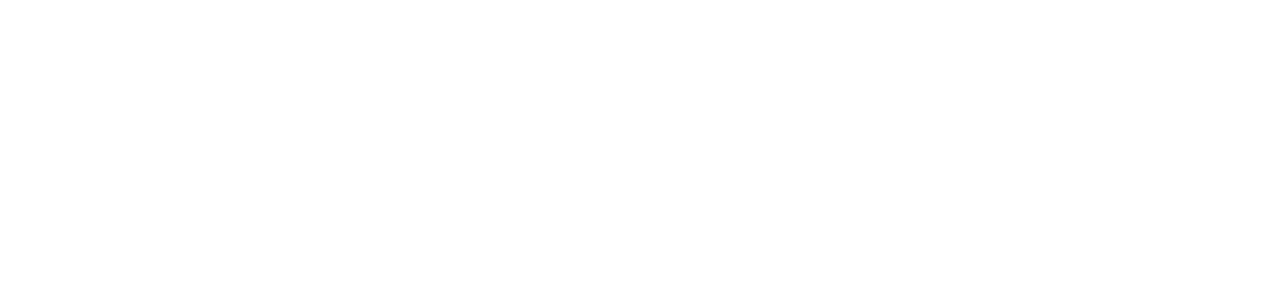
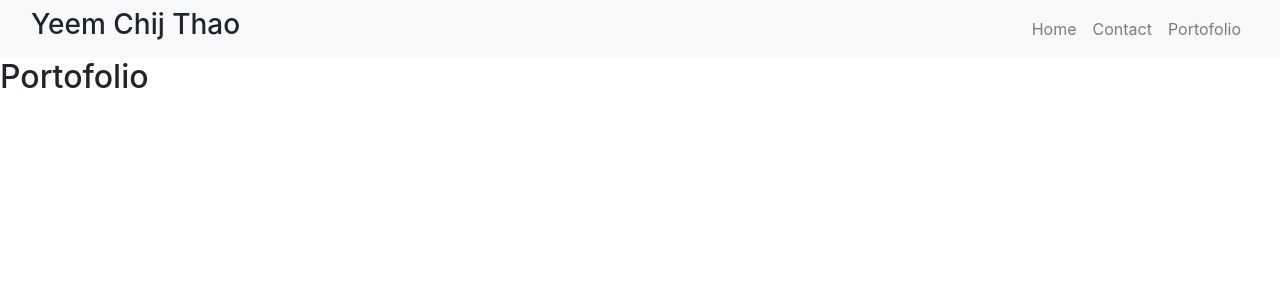
Before and after one commit to ycthao/react-portfolio, a React (Create React App) app: page /portofolio in a window 1280 px wide. Shown: the top 300 px of the page. Built offline with nearby package versions, Linux system fonts and the light colour scheme.

Commit message:
defining routes for each page, calling each component, and creating a footer

```diff
--- a/src/App.js
+++ b/src/App.js
@@ -1,7 +1,9 @@
 import React from "react";
-import { BrowserRouter as Router, Switch, Route, Link } from "react-router-dom";
+import { BrowserRouter as Router, Switch, Route } from "react-router-dom";
 import "./App.css";
 import Home from "./pages/Home";
+import Contact from "./pages/Contact";
+import Portofolio from "./pages/Portofolio";
 
 function App() {
   return (
@@ -10,6 +12,12 @@
         <Switch>
           <Route exact path="/" component={Home}></Route>
         </Switch>
+        <Switch>
+          <Route exact path="/contact" component={Contact}></Route>
+        </Switch>
+        <Switch>
+          <Route exact path="/portofolio" component={Portofolio}></Route>
+        </Switch>
       </div>
     </Router>
   );
--- /dev/null
+++ b/src/components/ContactPage/contactPage.js
@@ -0,0 +1,7 @@
+import React from "react";
+
+function ContactPage() {
+  return <h2>Contact</h2>;
+}
+
+export default ContactPage;
--- /dev/null
+++ b/src/components/PortofolioPage/portofolioPage.js
@@ -0,0 +1,7 @@
+import React from "react";
+
+function PortofolioPage() {
+  return <h2>Portofolio</h2>;
+}
+
+export default PortofolioPage;
--- a/src/pages/Contact.jsx
+++ b/src/pages/Contact.jsx
@@ -0,0 +1,15 @@
+import React from "react";
+import Navbar from "../components/Navbar/navbar";
+import ContactPage from "../components/ContactPage/contactPage";
+
+
+const Contact = () => {
+    return (
+        <div>
+            <Navbar />
+            <ContactPage />
+        </div>
+    );
+};
+
+export default Contact;
--- a/src/pages/Portofolio.jsx
+++ b/src/pages/Portofolio.jsx
@@ -0,0 +1,15 @@
+import React from "react";
+import Navbar from "../components/Navbar/navbar";
+import PortofolioPage from "../components/PortofolioPage/portofolioPage";
+
+
+const Portofolio = () => {
+    return (
+        <div>
+            <Navbar />
+            <PortofolioPage />
+        </div>
+    );
+};
+
+export default Portofolio;
```
Also changed, not shown: src/components/Footer/footer.js (added), src/components/Portofolio/portofolio.js (deleted).
